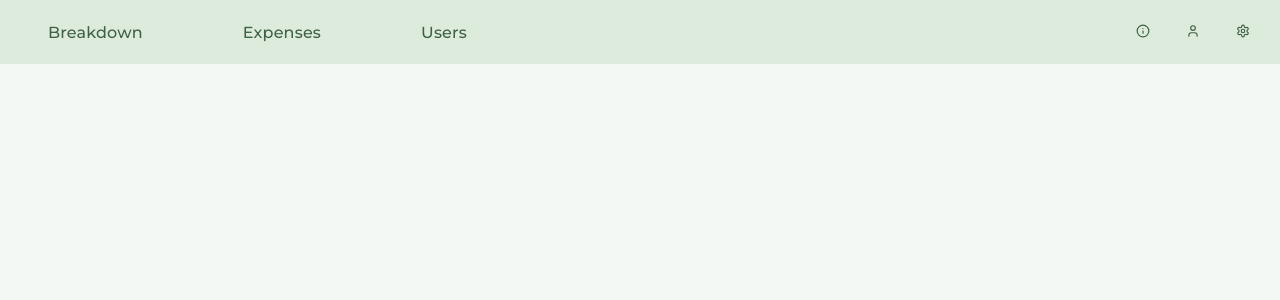
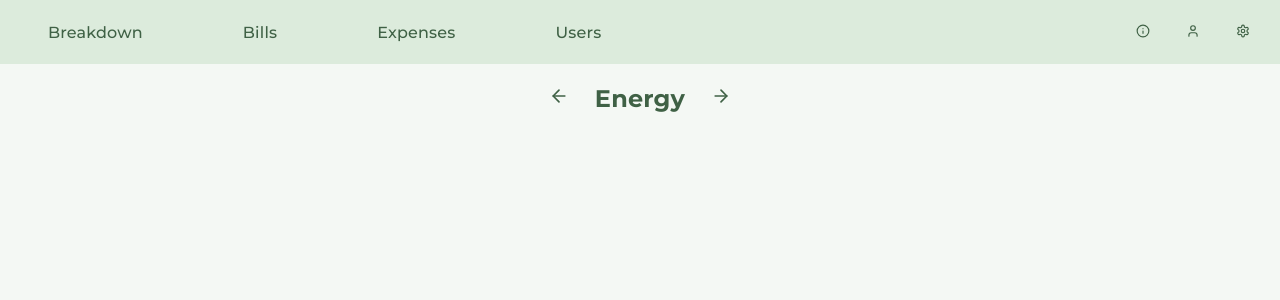
Before and after one commit to Hannah25372/Household, a React (Vite) app in the folder frontend/: page /bills in a window 1280 px wide. Shown: the top 300 px of the page. Built offline with nearby package versions, Linux system fonts and the light colour scheme.

Commit message:
add bills page

```diff
--- a/frontend/src/App.tsx
+++ b/frontend/src/App.tsx
@@ -3,6 +3,7 @@ import { BrowserRouter, Routes, Route, Link } from "react-router-dom";
 import Breakdown from "./pages/Breakdown";
 import Expenses from "./pages/Expenses";
 import Users from "./pages/Users";
+import Bills from "./pages/Bills";
 import "./App.css";
 import { LuSettings, LuInfo, LuUser } from "react-icons/lu";
 
@@ -12,6 +13,7 @@ function App() {
       <nav className="navbar">
         <div className="nav-links">
           <Link to="/">Breakdown</Link>
+          <Link to="/bills">Bills</Link>
           <Link to="/expenses">Expenses</Link>
           <Link to="/users">Users</Link>
         </div>
@@ -25,6 +27,7 @@ function App() {
       <main>
         <Routes>
           <Route path="/" element={<Breakdown />} />
+          <Route path="/bills" element={<Bills/>} />
           <Route path="/expenses" element={<Expenses />} />
           <Route path="/users" element={<Users />} />
         </Routes>
--- /dev/null
+++ b/frontend/src/pages/Bills.tsx
@@ -0,0 +1,19 @@
+import {LuArrowLeft, LuArrowRight} from "react-icons/lu"
+
+
+
+function Bills() {
+    return (
+        <div className="page-container">
+            <div className="months">
+                <button><LuArrowLeft/></button>
+                <h2> Energy </h2>
+                <button><LuArrowRight/></button>
+            </div>
+
+
+        </div>
+    )
+}
+
+export default Bills;
```
